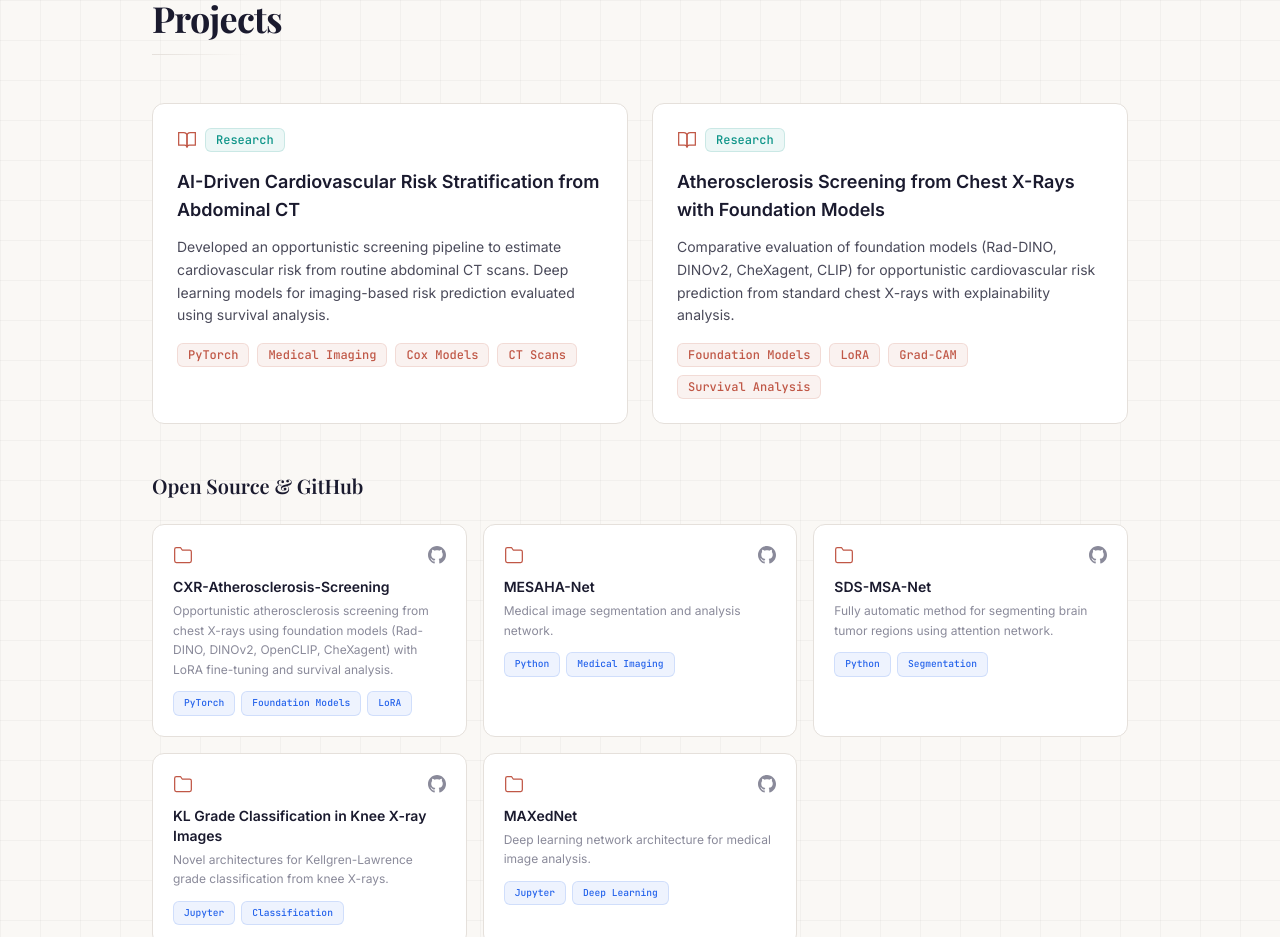
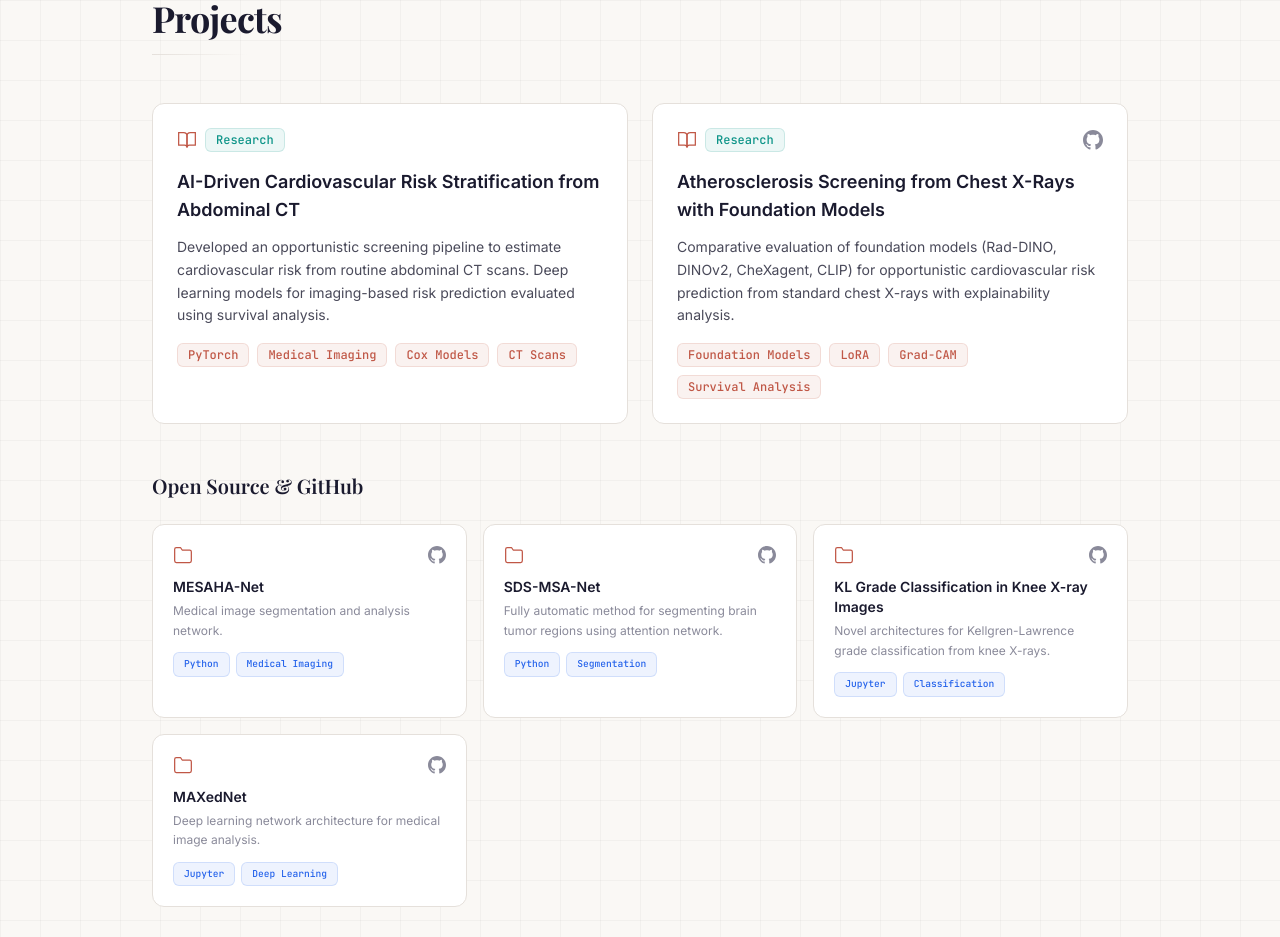
Before and after one commit to Azkarehman/Azkarehman.github.io, a Next.js app: page / in a window 1280 px wide. Shown: the part 5680-6617 px from the top of the page. Built offline with nearby package versions, Linux system fonts and the light colour scheme; a web font is replaced by a local one.

Commit message:
Link CXR GitHub repo to featured research card, remove from GitHub section

```diff
--- a/src/components/Projects.tsx
+++ b/src/components/Projects.tsx
@@ -14,16 +14,11 @@
     description:
       "Comparative evaluation of foundation models (Rad-DINO, DINOv2, CheXagent, CLIP) for opportunistic cardiovascular risk prediction from standard chest X-rays with explainability analysis.",
     tags: ["Foundation Models", "LoRA", "Grad-CAM", "Survival Analysis"],
+    github: "https://github.com/Azkarehman/CXR-Atherosclerosis-Screening",
   },
 ];
 
 const githubProjects = [
-  {
-    name: "CXR-Atherosclerosis-Screening",
-    description: "Opportunistic atherosclerosis screening from chest X-rays using foundation models (Rad-DINO, DINOv2, OpenCLIP, CheXagent) with LoRA fine-tuning and survival analysis.",
-    github: "https://github.com/Azkarehman/CXR-Atherosclerosis-Screening",
-    tags: ["PyTorch", "Foundation Models", "LoRA"],
-  },
   {
     name: "MESAHA-Net",
     description: "Medical image segmentation and analysis network.",
@@ -66,11 +61,20 @@
             transition={{ delay: i * 0.1 }}
             className="card p-6 group"
           >
-            <div className="flex items-center gap-2 mb-4">
-              <svg xmlns="http://www.w3.org/2000/svg" width="20" height="20" viewBox="0 0 24 24" fill="none" stroke="currentColor" strokeWidth="1.5" className="text-accent">
-                <path d="M2 3h6a4 4 0 0 1 4 4v14a3 3 0 0 0-3-3H2z"/><path d="M22 3h-6a4 4 0 0 0-4 4v14a3 3 0 0 1 3-3h7z"/>
-              </svg>
-              <span className="tag text-xs tag-teal">Research</span>
+            <div className="flex items-center justify-between mb-4">
+              <div className="flex items-center gap-2">
+                <svg xmlns="http://www.w3.org/2000/svg" width="20" height="20" viewBox="0 0 24 24" fill="none" stroke="currentColor" strokeWidth="1.5" className="text-accent">
+                  <path d="M2 3h6a4 4 0 0 1 4 4v14a3 3 0 0 0-3-3H2z"/><path d="M22 3h-6a4 4 0 0 0-4 4v14a3 3 0 0 1 3-3h7z"/>
+                </svg>
+                <span className="tag text-xs tag-teal">Research</span>
+              </div>
+              {project.github && (
+                <a href={project.github} target="_blank" rel="noopener noreferrer" className="text-ink-muted hover:text-accent transition-colors">
+                  <svg xmlns="http://www.w3.org/2000/svg" width="20" height="20" viewBox="0 0 24 24" fill="currentColor">
+                    <path d="M12 0c-6.626 0-12 5.373-12 12 0 5.302 3.438 9.8 8.207 11.387.599.111.793-.261.793-.577v-2.234c-3.338.726-4.033-1.416-4.033-1.416-.546-1.387-1.333-1.756-1.333-1.756-1.089-.745.083-.729.083-.729 1.205.084 1.839 1.237 1.839 1.237 1.07 1.834 2.807 1.304 3.492.997.107-.775.418-1.305.762-1.604-2.665-.305-5.467-1.334-5.467-5.931 0-1.311.469-2.381 1.236-3.221-.124-.303-.535-1.524.117-3.176 0 0 1.008-.322 3.301 1.23.957-.266 1.983-.399 3.003-.404 1.02.005 2.047.138 3.006.404 2.291-1.552 3.297-1.23 3.297-1.23.653 1.653.242 2.874.118 3.176.77.84 1.235 1.911 1.235 3.221 0 4.609-2.807 5.624-5.479 5.921.43.372.823 1.102.823 2.222v3.293c0 .319.192.694.801.576 4.765-1.589 8.199-6.086 8.199-11.386 0-6.627-5.373-12-12-12z" />
+                  </svg>
+                </a>
+              )}
             </div>
             <h4 className="text-lg font-semibold text-ink group-hover:text-accent transition-colors mb-3">
               {project.title}
```
